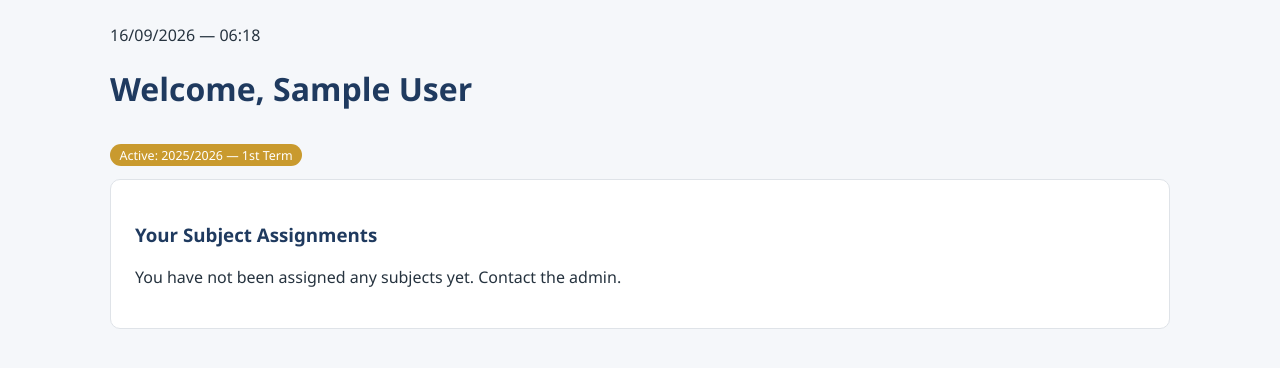
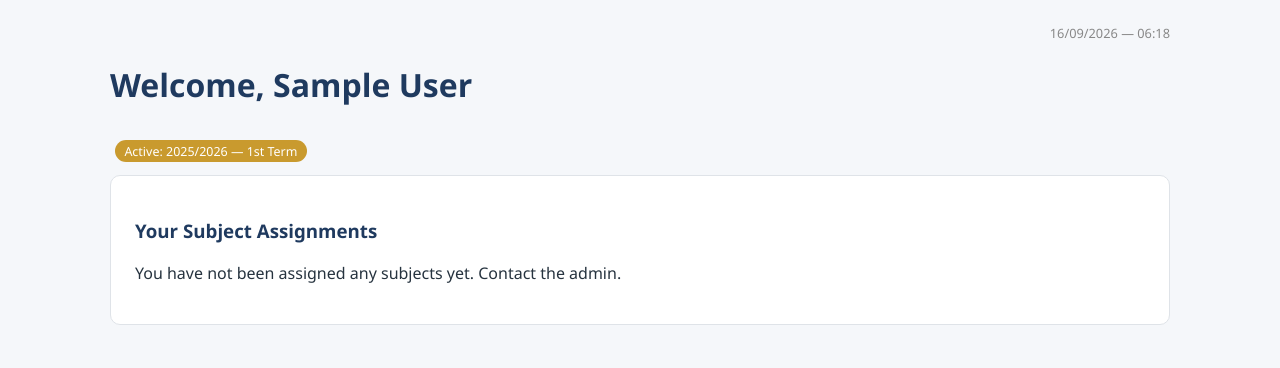
Before and after one commit to dcruzzz900/school-result-management-system, a Flask app: page /dashboard in a window 1280 px wide. Shown: the part 47-415 px from the top of the page. Run offline with Flask 3, Linux system fonts and the light colour scheme; the visitor is signed in with stand-in values (Sample User, id 1); data comes from the database, SQL or seed files in the repository; data that the repository does not hold is empty.

Commit message:
Add files via upload

```diff
--- a/static/css/style.css
+++ b/static/css/style.css
@@ -192,6 +192,8 @@ label { font-size: 0.88rem; font-weight: 600; display: block; margin-top: 0.75re
 .btn-gold { background: var(--gold); }
 .btn-gold:hover { background: #a97f22; }
 .btn-small { padding: 0.3rem 0.7rem; font-size: 0.82rem; margin-top: 0; }
+.badge { display:inline-block; background:var(--gold); color:#3a2c05; font-size:0.72rem; padding:0.1rem 0.45rem; border-radius:1rem; margin-left:0.3rem; }
+.live-clock { text-align:right; font-size:0.8rem; color:#888; margin: 0.3rem 0 0.6rem; }
 
 .grid-2 { display: grid; grid-template-columns: 1fr 1fr; gap: 1.5rem; }
 
```
